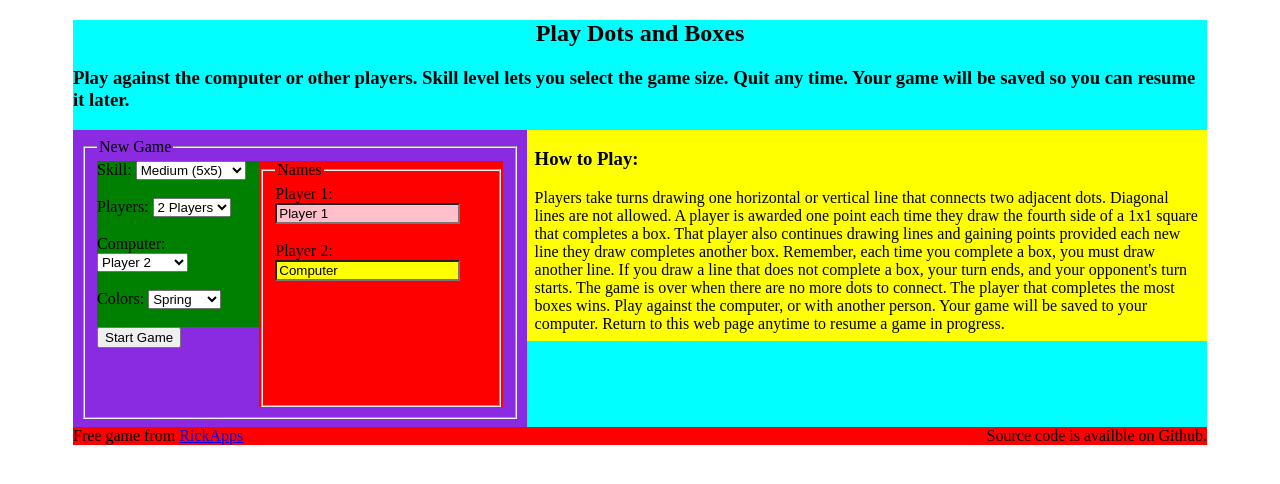
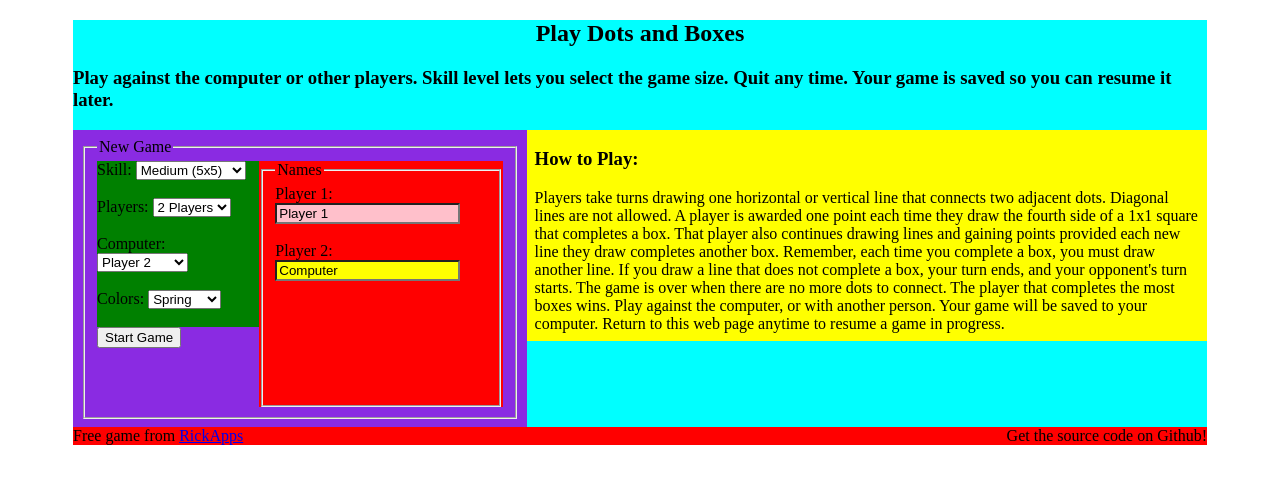
Before and after one commit to rickapps/dots-game, a Flask app: page / in a window 1280 px wide. Shown: the top 484 px of the page. Run offline with Flask 2, Linux system fonts and the light colour scheme.

Commit message:
Revisions to layout and comment blocks

```diff
--- a/config.py
+++ b/config.py
@@ -1,4 +1,5 @@
-# Latest source available at: https://github.com/rickapps/dots-game
+# Copyright (c) 2022 Rick Eichhorn
+# Latest source available at: https://github.com/rickapps/
 # rick@rickapps.com
 # August 1, 2022
 #
--- a/dotgame.py
+++ b/dotgame.py
@@ -1,6 +1,7 @@
-# Latest source available at: https://github.com/rickapps/dots-game
+# Copyright (c) 2022 Rick Eichhorn
+# Latest source available at: https://github.com/rickapps/
 # rick@rickapps.com
-# August 1, 2022
+# September 4, 2022
 #
 import json
 import gameboard
--- a/gameboard.py
+++ b/gameboard.py
@@ -1,6 +1,8 @@
-# Latest source available at: https://github.com/rickapps/dots-game
+# Copyright (c) 2022 Rick Eichhorn
+# Latest source available at: https://github.com/rickapps/
 # rick@rickapps.com
-# August 1, 2022
+# September 4, 2022
+#
 #
 # Class to represent the dot game board. Specify the number of squares per side
 # and the current state of each line.
--- a/static/css/layout.css
+++ b/static/css/layout.css
@@ -1,7 +1,7 @@
 /* ----------------------------------------------------------------------------
 Page layout for Dots Game.
 Author: RickApps
-Website: https://github.com/rickapps/dots-game
+Website: https://github.com/rickapps/
 Email: rick@rickapps.com
 -----------------------------------------------------------------------------*/
 
--- a/static/css/style.css
+++ b/static/css/style.css
@@ -1,7 +1,7 @@
 /* ----------------------------------------------------------------------------
 Styles for specific Dots game elements.
 Author: RickApps
-Website: https://github.com/rickapps/dots-game
+Website: https://github.com/rickapps/
 Email: rick@rickapps.com
 -----------------------------------------------------------------------------*/
 
--- a/static/css/themes.css
+++ b/static/css/themes.css
@@ -1,7 +1,7 @@
 /* ----------------------------------------------------------------------------
 Themes for Dots Game. These variables are used in style.css
 Author: RickApps
-Website: https://github.com/rickapps/dots-game
+Website: https://github.com/rickapps/
 Email: rick@rickapps.com
 -----------------------------------------------------------------------------*/
 
--- a/static/js/custom.js
+++ b/static/js/custom.js
@@ -1,3 +1,4 @@
+// Copyright (c) 2022 Rick Eichhorn
 // Latest source available at: https://github.com/rickapps/dots-game
 // rick@rickapps.com
 // August 1, 2022
--- a/static/js/dotgame.js
+++ b/static/js/dotgame.js
@@ -1,3 +1,4 @@
+// Copyright (c) 2022 Rick Eichhorn
 // Latest source available at: https://github.com/rickapps/dots-game
 // rick@rickapps.com
 // August 1, 2022
--- a/templates/game.html
+++ b/templates/game.html
@@ -4,7 +4,9 @@
     <meta charset="UTF-8">
     <meta http-equiv="X-UA-Compatible" content="IE=edge">
     <meta name="viewport" content="width=device-width, initial-scale=1.0">
-    <title>Free Dots Game. Play Dots and Boxes free. Play against the computer or with up to four players. No ads.</title>
+    <meta name="description" content="The old pencil and paper dots game from school updated for the web. One to four players.">
+    <title>Play Dots and Boxes free at this website. One to four players. No ads. No signup.</title>
+    <meta name="author" content="RickApps">
     <link rel="stylesheet" href="/static/css/themes.css">
     <link rel="stylesheet" href="/static/css/layout.css">
     <link rel="stylesheet" href="/static/css/style.css">
--- a/templates/includes/footer.html
+++ b/templates/includes/footer.html
@@ -1,7 +1,7 @@
 {% block body %}
 <section id="footer">
     <span class="credit">Free game from <a href='https://rickapps.com'>RickApps</a></span>
-    <span class="source">Source code is availble on Github.</span>
+    <span class="source">Get the source code on Github!</span>
     <div style="clear:both"></div>
 </section>
 {% endblock %}
--- a/templates/includes/header.html
+++ b/templates/includes/header.html
@@ -1,4 +1,4 @@
 {% block body %}
 <section id="branding"><h1>Play Dots and Boxes</h1></section>
-<h3>Play against the computer or other players. Skill level lets you select the game size. Quit any time. Your game will be saved so you can resume it later.</h3>
+<h3>Play against the computer or other players. Skill level lets you select the game size. Quit any time. Your game is saved so you can resume it later.</h3>
 {% endblock %}
--- a/templates/index.html
+++ b/templates/index.html
@@ -4,6 +4,9 @@
     <meta charset='utf-8'>
     <meta http-equiv='X-UA-Compatible' content='IE=edge'>
     <title>Free Dots Game. Play Dots and Boxes free. Play against the computer or with up to four players. No ads.</title>
+    <meta name="description" content="The traditional pencil paper Dots & Boxes game. Play on website. One to four players.">
+    <meta name="robots" content="index, follow">
+    <meta name="author" content="RickApps">
     <meta name='viewport' content='width=device-width, initial-scale=1'>
     <link rel="stylesheet" href="/static/css/themes.css">
     <link rel="stylesheet" href="/static/css/layout.css">
```
Also changed, not shown: 1 other file.
